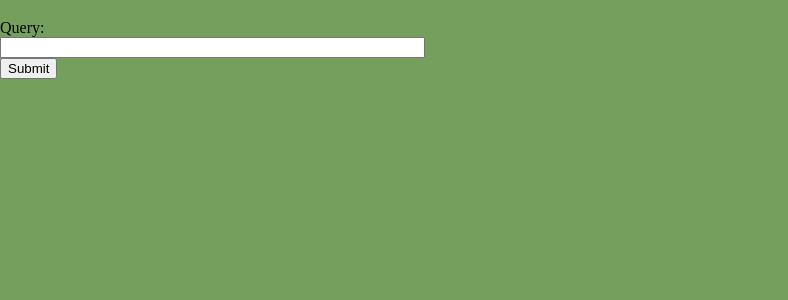
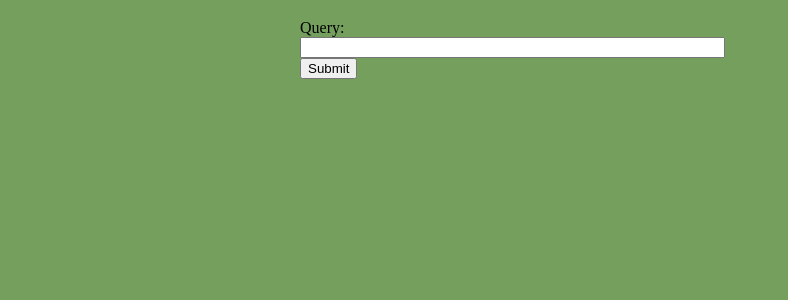
Before and after one commit to sarawille7/timber, a PHP site: page /adminArbitraryQuery.php in a window 1280 px wide. Shown: the part 48-348 px from the top of the page, without its empty margins (0-788 px from the left). Run offline with PHP 8.4, Linux system fonts and the light colour scheme; the visitor is signed in with stand-in values (Sample User, id 1).

Commit message:
tabbed in query box

```diff
--- a/adminArbitraryQuery.php
+++ b/adminArbitraryQuery.php
@@ -20,7 +20,7 @@ include("menu.PHP");
 ?>
 <h2>WRITE ANY QUERY</h2>
 
-<form action="executeArbitraryQuery.php" method="post">
+<form style="margin-left:300px" action="executeArbitraryQuery.php" method="post">
   Query:<br><input size="50" value="<?php if(isset($_GET['query'])){echo $_GET['query'];} ?>" type="text" name="query"><br>
   <input type="submit">
 </form>
```
